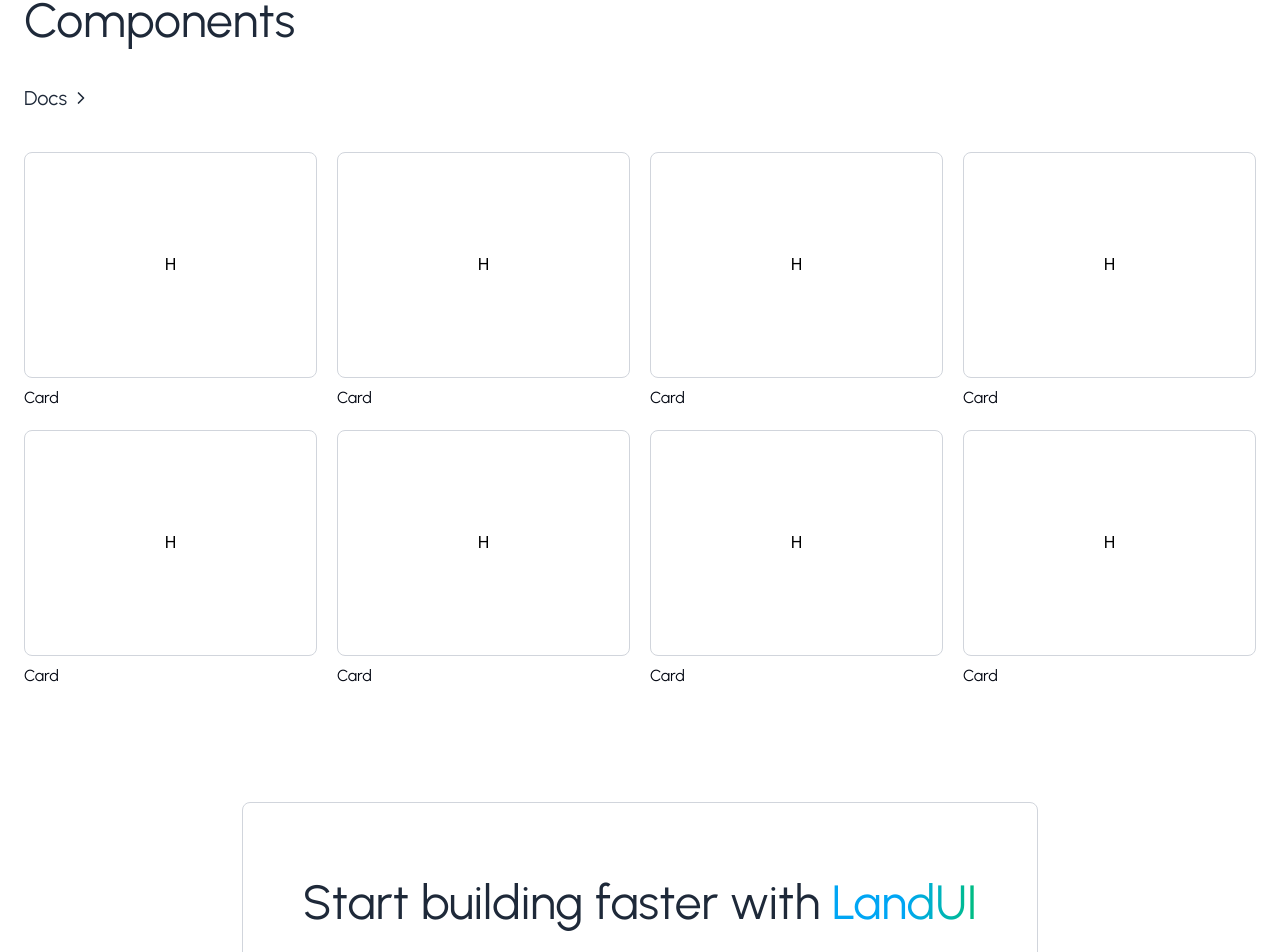
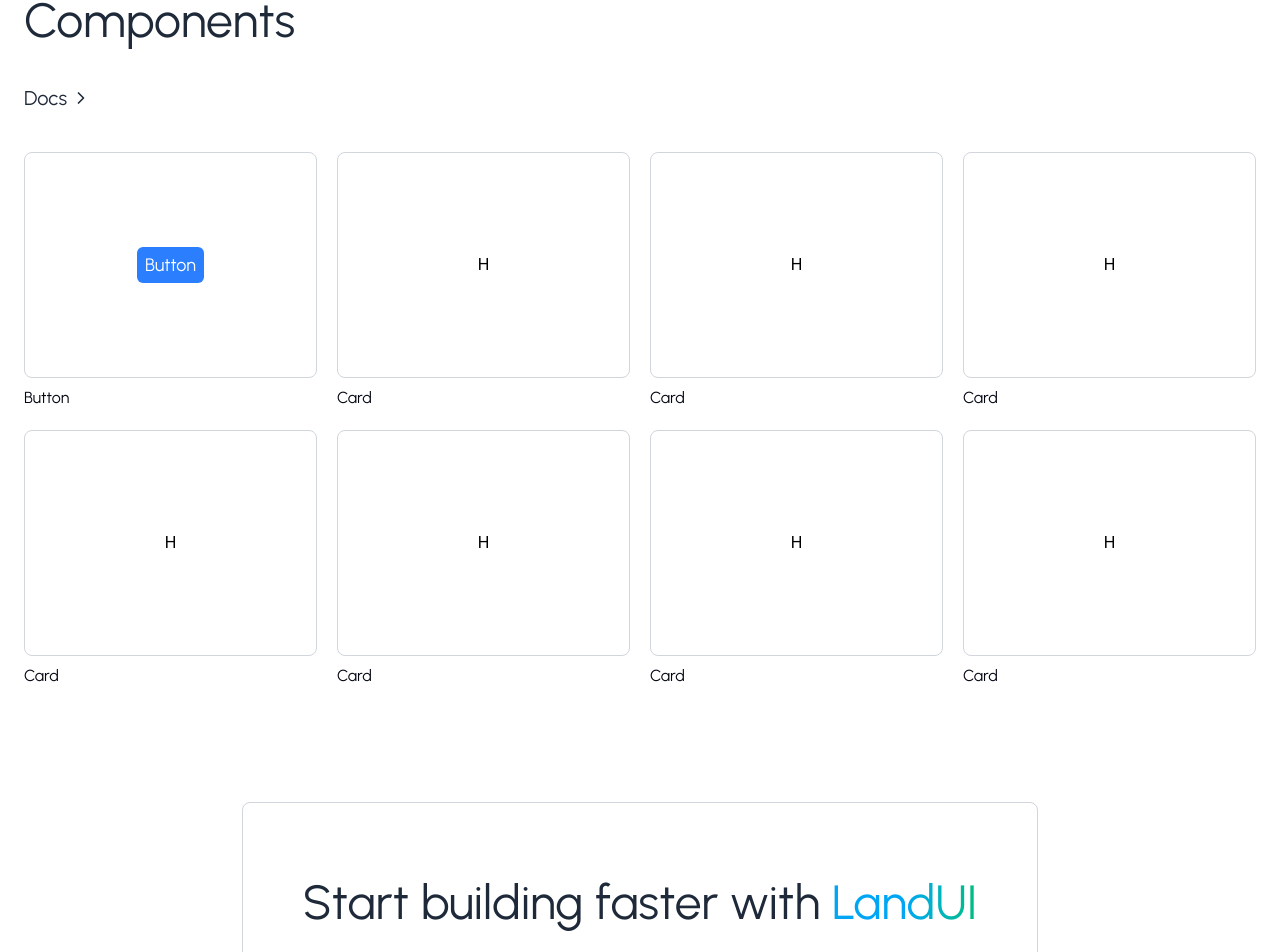
Before and after one commit to cdiaconu04/Land-UI, a Next.js app: page / in a window 1280 px wide. Shown: the part 1658-2610 px from the top of the page. Built offline with nearby package versions, Linux system fonts and the light colour scheme.

Commit message:
Created input component

```diff
--- a/src/app/page.tsx
+++ b/src/app/page.tsx
@@ -4,7 +4,13 @@ import { Urbanist } from 'next/font/google';
 import Navbar from "@/components/navbar";
 import { ChevronRight } from 'lucide-react';
 
+import Button from "@/components/luicomponents/button";
+
 const urbanist = Urbanist({ subsets: ['latin'], weight: ['400', '700'] });
+
+function doNothing() {
+
+}
 
 export default function Home() {
   return (
@@ -62,10 +68,10 @@ export default function Home() {
 
           <div className="grid grid-cols-4 gap-5 w-full">
             <div className="w-full flex flex-col gap-2">
-              <div className="flex justify-center items-center border border-1 border-gray-300 rounded-lg py-25">
-                <p className="text-black">H</p>
+              <div className="flex justify-center items-center border border-1 border-gray-300 rounded-lg py-23.5">
+                <Button label="Button" colour="blue" onClick={() => doNothing}/>
               </div>
-              <p className={`${urbanist.className} text-gray-950`}>Card</p>
+              <p className={`${urbanist.className} text-gray-950`}>Button</p>
             </div>
 
             <div className="w-full flex flex-col gap-2">
--- a/src/app/test/page.tsx
+++ b/src/app/test/page.tsx
@@ -1,5 +1,6 @@
 "use client";
 import Button from "@/components/luicomponents/button";
+import Input from "@/components/luicomponents/input";
 
 function doNothing() {
 
@@ -8,8 +9,10 @@ function doNothing() {
 export default function Test() {
     return (
         <div className="bg-white flex flex-col items-center justify-center">
-            <div className="min-h-screen w-full max-w-screen-xl mx-auto px-6 flex flex-row justify-center items-center bg-white">
+            <div className="min-h-screen w-full max-w-screen-xl mx-auto px-6 flex flex-col gap-5 justify-center items-center bg-white">
                 <Button label="Button" onClick={() => doNothing}/>
+
+                <Input />
             </div>
         </div>
     )
--- /dev/null
+++ b/src/components/luicomponents/input.tsx
@@ -0,0 +1,94 @@
+"use client";
+import React from "react";
+import { Urbanist } from 'next/font/google';
+
+const urbanist = Urbanist({ subsets: ['latin'], weight: ['400', '700'] });
+
+type placeholderProps = {
+    placeholder: string;
+    colour: keyof typeof placeholderColourMap;
+}
+
+const colourMap = {
+    red: "bg-red-500",
+    orange: "bg-orange-500",
+    yellow: "bg-yellow-500",
+    green: "bg-green-500",
+    blue: "bg-blue-500",
+    purple: "bg-purple-500",
+    white: "bg-white",
+    black: "bg-black",
+    gray: "bg-gray-500",
+    default: "bg-gray-950",
+};
+
+const textColourMap = {
+    red: "text-red-500",
+    orange: "text-orange-500",
+    yellow: "text-yellow-500",
+    green: "text-green-500",
+    blue: "text-blue-500",
+    purple: "text-purple-500",
+    white: "text-white",
+    black: "text-black",
+    gray: "text-gray-500",
+    default: "text-black",
+};
+
+const placeholderColourMap = {
+    red: "placeholder-red-500",
+    orange: "placeholder-orange-500",
+    yellow: "placeholder-yellow-500",
+    green: "placeholder-green-500",
+    blue: "placeholder-blue-500",
+    purple: "placeholder-purple-500",
+    white: "placeholder-white",
+    black: "placeholder-black",
+    gray: "placeholder-gray-500",
+    default: "placeholder-gray-500",
+};
+
+const borderColourMap = {
+    red: "border-red-500",
+    orange: "border-orange-500",
+    yellow: "border-yellow-500",
+    green: "border-green-500",
+    blue: "border-blue-500",
+    purple: "border-purple-500",
+    white: "border-white",
+    black: "border-black",
+    gray: "border-gray-500",
+    default: "border-black",
+}
+
+const roundMap = {
+    0: "",
+    1: "rounded-md",
+    2: "rounded-xl",
+    3: "rounded-full",
+};
+
+type InputProps = {
+    colour?: keyof typeof colourMap;
+    textColour?: keyof typeof textColourMap;
+    placeholder?: placeholderProps;
+    round?: keyof typeof roundMap;
+    borderColour?: keyof typeof borderColourMap;
+}
+
+export default function Input({ colour = "default", textColour = "default", borderColour = "default", placeholder = {placeholder: "Input", colour: "default"}, round = 1 }: InputProps) {
+    return (
+        <input
+            placeholder={placeholder.placeholder}
+            className={`
+                ${urbanist.className}
+                ${textColourMap[textColour]}
+                ${placeholderColourMap[placeholder.colour]}
+                border-2
+                ${borderColourMap[borderColour]}
+                ${roundMap[round]}
+                p-2
+            `}
+        />
+    )
+}
```
